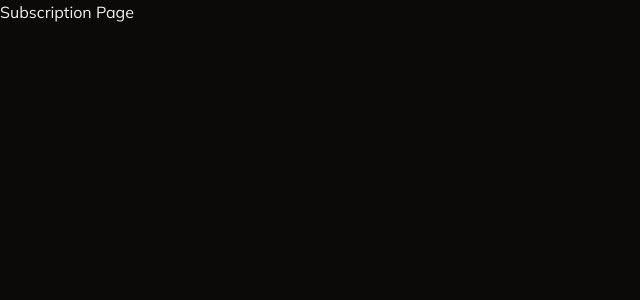
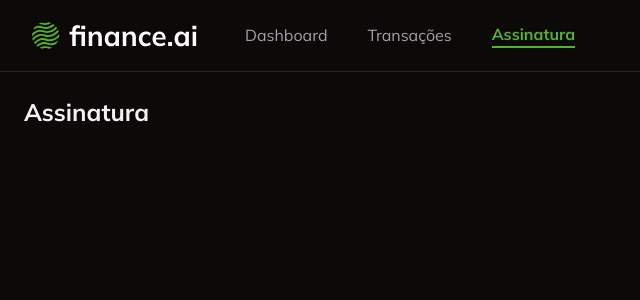
Before and after one commit to ENDERSON-MARIN/FINANCE-APP-IA, a Next.js app: page /subscription in a window 1280 px wide. Shown: the top 300 px of the page, without its empty margins (0-640 px from the left). Built offline with nearby package versions, Linux system fonts and the light colour scheme.

Commit message:
feat: add Navbar component

```diff
--- /dev/null
+++ b/app/_components/navbar.tsx
@@ -0,0 +1,52 @@
+"use client";
+
+import { UserButton } from "@clerk/nextjs";
+import Image from "next/image";
+import Link from "next/link";
+import { usePathname } from "next/navigation";
+
+const Navbar = () => {
+  const pathname = usePathname();
+  return (
+    <nav className="flex justify-between border-b border-solid px-8 py-4">
+      {/* ESQUERDA */}
+      <div className="flex items-center gap-10">
+        <Image src="/logo.svg" width={173} height={39} alt="Finance AI" />
+        <Link
+          href="/"
+          className={
+            pathname === "/"
+              ? "border-b-2 border-primary font-bold text-primary"
+              : "text-muted-foreground"
+          }
+        >
+          Dashboard
+        </Link>
+        <Link
+          href="/transactions"
+          className={
+            pathname === "/transactions"
+              ? "border-b-2 border-primary font-bold text-primary"
+              : "text-muted-foreground"
+          }
+        >
+          Transações
+        </Link>
+        <Link
+          href="/subscription"
+          className={
+            pathname === "/subscription"
+              ? "border-b-2 border-primary font-bold text-primary"
+              : "text-muted-foreground"
+          }
+        >
+          Assinatura
+        </Link>
+      </div>
+      {/* DIREITA */}
+      <UserButton showName />
+    </nav>
+  );
+};
+
+export default Navbar;
--- /dev/null
+++ b/app/_components/ui/alert-dialog.tsx
@@ -0,0 +1,141 @@
+"use client";
+
+import * as React from "react";
+import * as AlertDialogPrimitive from "@radix-ui/react-alert-dialog";
+
+import { cn } from "@/app/_lib/utils";
+import { buttonVariants } from "@/app/_components/ui/button";
+
+const AlertDialog = AlertDialogPrimitive.Root;
+
+const AlertDialogTrigger = AlertDialogPrimitive.Trigger;
+
+const AlertDialogPortal = AlertDialogPrimitive.Portal;
+
+const AlertDialogOverlay = React.forwardRef<
+  React.ElementRef<typeof AlertDialogPrimitive.Overlay>,
+  React.ComponentPropsWithoutRef<typeof AlertDialogPrimitive.Overlay>
+>(({ className, ...props }, ref) => (
+  <AlertDialogPrimitive.Overlay
+    className={cn(
+      "fixed inset-0 z-50 bg-black/80 data-[state=open]:animate-in data-[state=closed]:animate-out data-[state=closed]:fade-out-0 data-[state=open]:fade-in-0",
+      className,
+    )}
+    {...props}
+    ref={ref}
+  />
+));
+AlertDialogOverlay.displayName = AlertDialogPrimitive.Overlay.displayName;
+
+const AlertDialogContent = React.forwardRef<
+  React.ElementRef<typeof AlertDialogPrimitive.Content>,
+  React.ComponentPropsWithoutRef<typeof AlertDialogPrimitive.Content>
+>(({ className, ...props }, ref) => (
+  <AlertDialogPortal>
+    <AlertDialogOverlay />
+    <AlertDialogPrimitive.Content
+      ref={ref}
+      className={cn(
+        "fixed left-[50%] top-[50%] z-50 grid w-full max-w-lg translate-x-[-50%] translate-y-[-50%] gap-4 border bg-background p-6 shadow-lg duration-200 data-[state=open]:animate-in data-[state=closed]:animate-out data-[state=closed]:fade-out-0 data-[state=open]:fade-in-0 data-[state=closed]:zoom-out-95 data-[state=open]:zoom-in-95 data-[state=closed]:slide-out-to-left-1/2 data-[state=closed]:slide-out-to-top-[48%] data-[state=open]:slide-in-from-left-1/2 data-[state=open]:slide-in-from-top-[48%] sm:rounded-lg",
+        className,
+      )}
+      {...props}
+    />
+  </AlertDialogPortal>
+));
+AlertDialogContent.displayName = AlertDialogPrimitive.Content.displayName;
+
+const AlertDialogHeader = ({
+  className,
+  ...props
+}: React.HTMLAttributes<HTMLDivElement>) => (
+  <div
+    className={cn(
+      "flex flex-col space-y-2 text-center sm:text-left",
+      className,
+    )}
+    {...props}
+  />
+);
+AlertDialogHeader.displayName = "AlertDialogHeader";
+
+const AlertDialogFooter = ({
+  className,
+  ...props
+}: React.HTMLAttributes<HTMLDivElement>) => (
+  <div
+    className={cn(
+      "flex flex-col-reverse sm:flex-row sm:justify-end sm:space-x-2",
+      className,
+    )}
+    {...props}
+  />
+);
+AlertDialogFooter.displayName = "AlertDialogFooter";
+
+const AlertDialogTitle = React.forwardRef<
+  React.ElementRef<typeof AlertDialogPrimitive.Title>,
+  React.ComponentPropsWithoutRef<typeof AlertDialogPrimitive.Title>
+>(({ className, ...props }, ref) => (
+  <AlertDialogPrimitive.Title
+    ref={ref}
+    className={cn("text-lg font-semibold", className)}
+    {...props}
+  />
+));
+AlertDialogTitle.displayName = AlertDialogPrimitive.Title.displayName;
+
+const AlertDialogDescription = React.forwardRef<
+  React.ElementRef<typeof AlertDialogPrimitive.Description>,
+  React.ComponentPropsWithoutRef<typeof AlertDialogPrimitive.Description>
+>(({ className, ...props }, ref) => (
+  <AlertDialogPrimitive.Description
+    ref={ref}
+    className={cn("text-sm text-muted-foreground", className)}
+    {...props}
+  />
+));
+AlertDialogDescription.displayName =
+  AlertDialogPrimitive.Description.displayName;
+
+const AlertDialogAction = React.forwardRef<
+  React.ElementRef<typeof AlertDialogPrimitive.Action>,
+  React.ComponentPropsWithoutRef<typeof AlertDialogPrimitive.Action>
+>(({ className, ...props }, ref) => (
+  <AlertDialogPrimitive.Action
+    ref={ref}
+    className={cn(buttonVariants(), className)}
+    {...props}
+  />
+));
+AlertDialogAction.displayName = AlertDialogPrimitive.Action.displayName;
+
+const AlertDialogCancel = React.forwardRef<
+  React.ElementRef<typeof AlertDialogPrimitive.Cancel>,
+  React.ComponentPropsWithoutRef<typeof AlertDialogPrimitive.Cancel>
+>(({ className, ...props }, ref) => (
+  <AlertDialogPrimitive.Cancel
+    ref={ref}
+    className={cn(
+      buttonVariants({ variant: "outline" }),
+      "mt-2 sm:mt-0",
+      className,
+    )}
+    {...props}
+  />
+));
+AlertDialogCancel.displayName = AlertDialogPrimitive.Cancel.displayName;
+
+export {
+  AlertDialog,
+  AlertDialogPortal,
+  AlertDialogOverlay,
+  AlertDialogTrigger,
+  AlertDialogContent,
+  AlertDialogHeader,
+  AlertDialogFooter,
+  AlertDialogTitle,
+  AlertDialogDescription,
+  AlertDialogAction,
+  AlertDialogCancel,
+};
--- a/app/page.tsx
+++ b/app/page.tsx
@@ -1,7 +1,7 @@
 import { UserButton } from "@clerk/nextjs";
 import { auth } from "@clerk/nextjs/server";
-import { dark } from "@clerk/themes";
 import { redirect } from "next/navigation";
+import Navbar from "./_components/navbar";
 
 const Home = async () => {
   const { userId } = await auth();
@@ -11,14 +11,12 @@
   }
 
   return (
-    <div className="flex h-full items-center justify-center">
-      <UserButton
-        showName
-        appearance={{
-          baseTheme: dark,
-        }}
-      />
-    </div>
+    <>
+      <Navbar />
+      <div className="flex h-full items-center justify-center">
+        <UserButton showName />
+      </div>
+    </>
   );
 };
 
--- a/app/subscription/page.tsx
+++ b/app/subscription/page.tsx
@@ -1,5 +1,14 @@
+import Navbar from "../_components/navbar";
+
 const SubscriptionPage = () => {
-  return <h1>Subscription Page</h1>;
+  return (
+    <>
+      <Navbar />
+      <div className="space-y-6 p-6">
+        <h1 className="text-2xl font-bold">Assinatura</h1>
+      </div>
+    </>
+  );
 };
 
 export default SubscriptionPage;
--- a/app/transactions/page.tsx
+++ b/app/transactions/page.tsx
@@ -4,20 +4,27 @@
 import { transactionColumns } from "./_columns";
 import { db } from "../_lib/prisma";
 import AddTransactionButton from "../_components/add-transaction-button";
+import Navbar from "../_components/navbar";
 
 const TransactionsPage = async () => {
   //accesar a las transacciones de la base de datos
   const transactions = await db.transaction.findMany();
 
   return (
-    <div className="space-y-6 p-6">
-      <div className="flex items-center justify-between">
-        <h1 className="text-2xl font-bold">Transactions</h1>
-        <AddTransactionButton />
+    <>
+      <Navbar />
+      <div className="space-y-6 p-6">
+        <div className="flex items-center justify-between">
+          <h1 className="text-2xl font-bold">Transações</h1>
+          <AddTransactionButton />
+        </div>
+
+        <DataTable
+          columns={transactionColumns}
+          data={JSON.parse(JSON.stringify(transactions))}
+        />
       </div>
-
-      <DataTable columns={transactionColumns} data={transactions} />
-    </div>
+    </>
   );
 };
 
--- a/package.json
+++ b/package.json
@@ -14,6 +14,7 @@
     "@clerk/themes": "^2.1.37",
     "@hookform/resolvers": "^5.2.2",
     "@prisma/client": "^5.22.0",
+    "@radix-ui/react-alert-dialog": "^1.1.15",
     "@radix-ui/react-dialog": "^1.1.15",
     "@radix-ui/react-label": "^2.1.7",
     "@radix-ui/react-popover": "^1.1.15",
```
Also changed, not shown: 1 other file (tests, documents, lock files or other folders).
